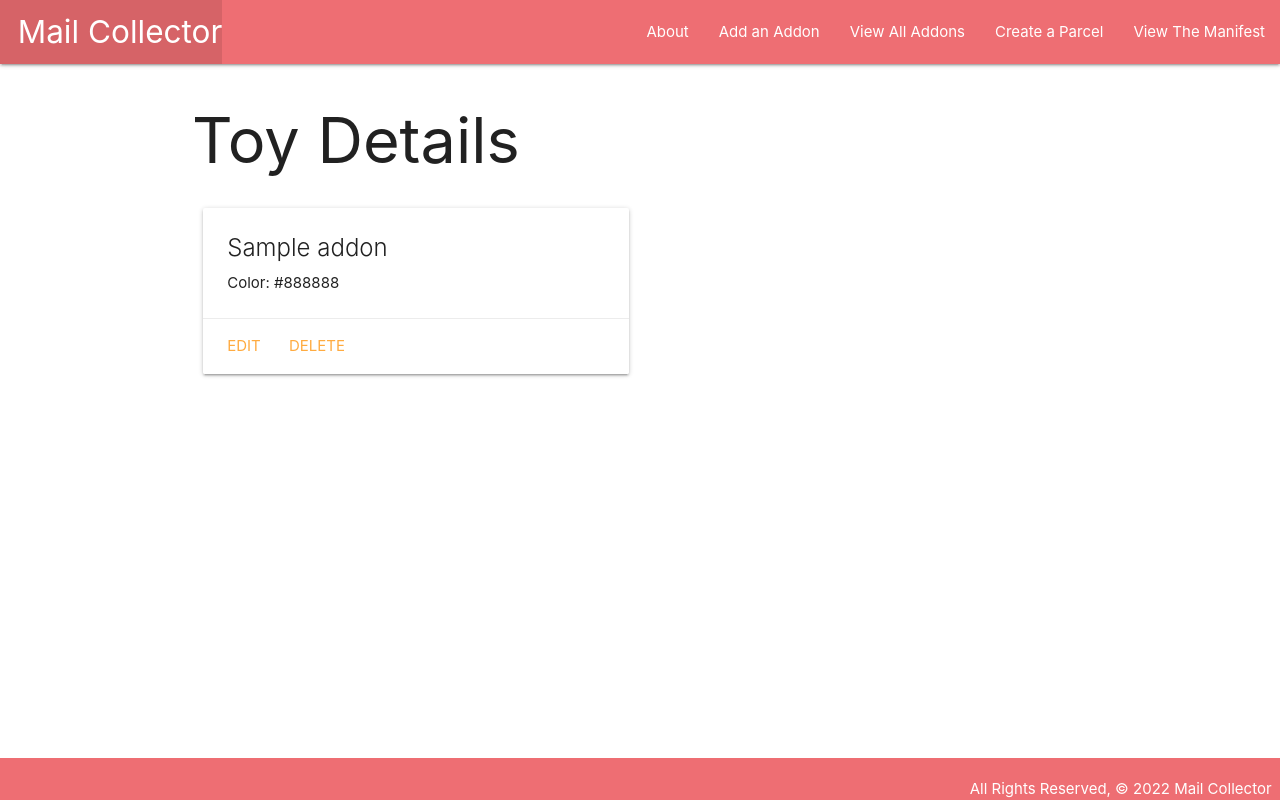
After one commit to dominikconway/mail_collector, a Django app: page /addons/1/ in a window 1280 px wide. The commit adds this page. Run offline with Django 4.2, Linux system fonts and the light colour scheme; tables that the repository leaves empty hold one stand-in row (values such as "Sample post").

Commit message:
renders addon list and adds addon buttons

```diff
--- a/main_app/templates/base.html
+++ b/main_app/templates/base.html
@@ -19,6 +19,8 @@
         </ul>
         <ul class="right">
           <li><a href="/about">About</a></li>
+          <li><a href="{% url 'addons_create' %}">Add an Addon</a></li>
+          <li><a href="{% url 'addons_index' %}">View All Addons</a></li>
           <li><a href="{% url 'parcels_create' %}">Create a Parcel</a></li>
           <li><a href="/parcels">View The Manifest</a></li>
         </ul>
--- /dev/null
+++ b/main_app/templates/main_app/addon_detail.html
@@ -0,0 +1,20 @@
+{% extends 'base.html' %}
+{% block content %}
+
+<h1>Toy Details</h1>
+
+<div class="row">
+  <div class="col s6 col-offset-3">
+    <div class="card">
+      <div class="card-content">
+        <span class="card-title">{{ addon.name }}</span>
+        <p>Color: {{ addon.color }}</p>
+      </div>
+      <div class="card-action">
+        <a href="{% url 'addons_update' addon.id %}">Edit</a>
+        <a href="{% url 'addons_delete' addon.id %}">Delete</a>
+      </div>
+    </div>
+  </div>
+</div>
+{% endblock %}
--- a/main_app/urls.py
+++ b/main_app/urls.py
@@ -11,7 +11,7 @@ urlpatterns = [
     path('parcels/<int:pk>/delete/', views.ParcelDelete.as_view(), name='parcels_delete'),
     path('parcels/<int:parcel_id>/add_pickup/', views.add_pickup, name='add_pickup'),
     path('parcels/<int:parcel_id>/assoc_toy/<int:addon_id>/', views.assoc_addon, name='assoc_addon'),
-    path('addons/', views.AddonList.as_view(), name='addons_index'),
+    path('addons/', views.AddonsList.as_view(), name='addons_index'),
     path('addons/<int:pk>/', views.AddOnsDetail.as_view(), name='addons_detail'),
     path('addons/create/', views.AddOnsCreate.as_view(), name='addons_create'),
     path('addons/<int:pk>/update/', views.AddOnsUpdate.as_view(), name='addons_update'),
--- a/main_app/views.py
+++ b/main_app/views.py
@@ -61,7 +61,7 @@ def add_pickup(request, parcel_id):
         new_pickup.save()
     return redirect('detail', parcel_id=parcel_id)
 
-class AddonList(ListView):
+class AddonsList(ListView):
   model = Addon
 
 class AddOnsDetail(DetailView):
```
Also changed, not shown: main_app/templates/main_app/addon_form.html (added, +19 -0 lines), main_app/templates/main_app/addon_list.html (added, +17 -0 lines).
